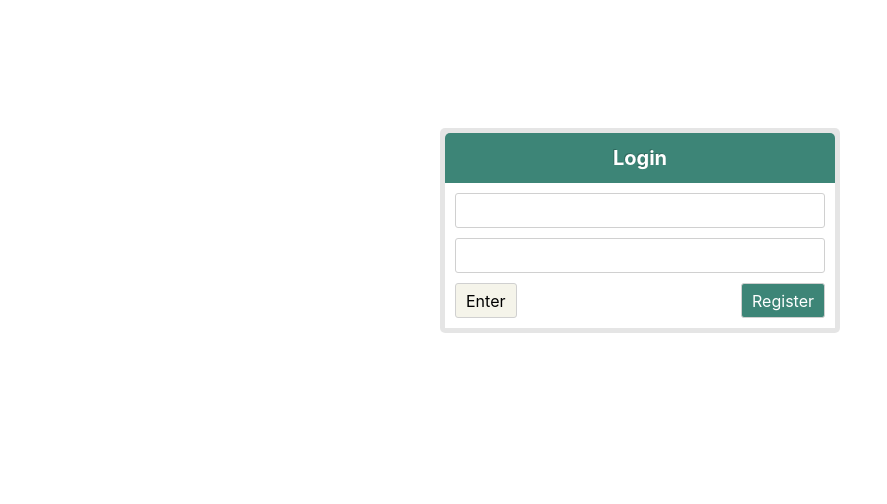
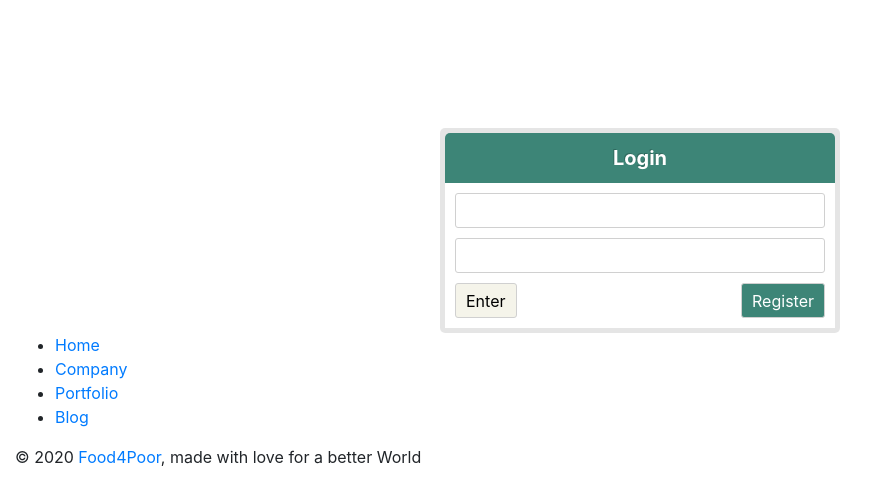
Before and after one commit to sureshmangs/Feed-Touch, a React (Create React App) app in the folder client/: page / in a window 1280 px wide. Shown: the top 504 px of the page, without its empty margins (0-887 px from the left). Built offline with nearby package versions, Linux system fonts and the light colour scheme; no server answers.

Commit message:
Adding Footer

```diff
--- a/client/package.json
+++ b/client/package.json
@@ -6,8 +6,10 @@
     "@testing-library/jest-dom": "^4.2.4",
     "@testing-library/react": "^9.5.0",
     "@testing-library/user-event": "^7.2.1",
+    "bootstrap": "^4.4.1",
     "firebase": "^7.14.2",
     "react": "^16.13.1",
+    "react-bootstrap": "^1.0.1",
     "react-dom": "^16.13.1",
     "react-router-dom": "^5.1.2",
     "react-scripts": "3.4.1"
--- a/client/src/App.js
+++ b/client/src/App.js
@@ -4,6 +4,7 @@ import { BrowserRouter as Router, Switch, Route } from "react-router-dom";
 import fire from './Config/Fire'
 import './App.css';
 import Navbar from './components/Navbar'
+import Footer from './components/Footer'
 import HomePage from './components/HomePage';
 import LoginSignup from './components/LoginSignup';
 
@@ -37,6 +38,7 @@ class App extends Component {
             {this.state.user ? (<HomePage />) : (<LoginSignup />)}
             {/* <Route exact path="/" component={HomePage} /> */}
           </Switch>
+          <Footer />
       </Router>
     )
   }
--- /dev/null
+++ b/client/src/components/Footer.js
@@ -0,0 +1,38 @@
+import React, { Component } from "react";
+import { Container } from "react-bootstrap";
+
+class Footer extends Component {
+  render() {
+    return (
+      <footer className="footer" >
+        <Container fluid>
+          <nav className="pull-left">
+            <ul>
+              <li>
+                <a href="#pablo">Home</a>
+              </li>
+              <li>
+                <a href="#pablo">Company</a>
+              </li>
+              <li>
+                <a href="#pablo">Portfolio</a>
+              </li>
+              <li>
+                <a href="#pablo">Blog</a>
+              </li>
+            </ul>
+          </nav>
+          <p className="copyright pull-right">
+            &copy; {new Date().getFullYear()}{" "}
+            <a href="">
+                Food4Poor
+            </a>
+            , made with love for a better World
+          </p>
+        </Container>
+      </footer>
+    );
+  }
+}
+
+export default Footer;
--- a/client/src/components/HomePage.js
+++ b/client/src/components/HomePage.js
@@ -12,17 +12,17 @@ class HomePage extends Component {
     render() {
         return (
             <header className="masthead">
-                {/* Temporary Pushing LOGOUT BUTTON */}
-                <li className="nav-item">
-                    <button onClick={this.logout}>Logout</button>
-                </li>
+
                 <div className="container d-flex h-100 align-items-center">
                     <div className="mx-auto text-center">
                         <h1 className="mx-auto my-0 text-uppercase">Food for Poor</h1>
                         <h2 className="text-white-50 mx-auto mt-5 mb-5">Just a little initiative to help the needy</h2>
                         <Link to="/Join" className="btn btn-primary ">Get Started</Link>
                     </div>
+                    {/* Temporary Pushing LOGOUT BUTTON */}
+                    <button onClick={this.logout}>Logout</button>
                 </div>
+
             </header>
         )
     }
--- a/client/src/components/Navbar.js
+++ b/client/src/components/Navbar.js
@@ -1,6 +1,6 @@
 import React, { Component } from 'react';
 import { Link } from "react-router-dom";
-
+import {Navbar,NavDropdown} from 'react-bootstrap'
 
 class Nav extends Component {
 
```
